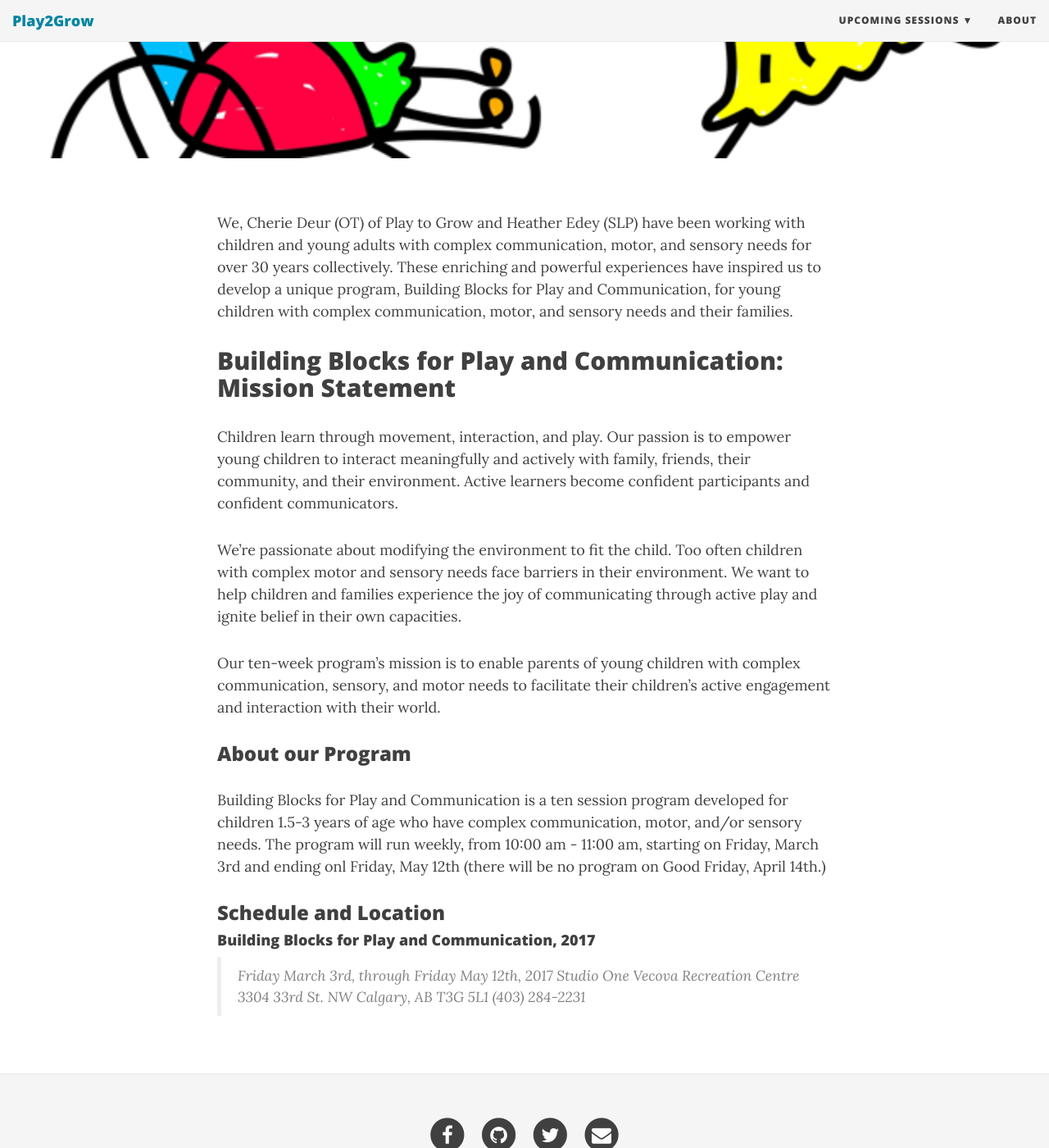
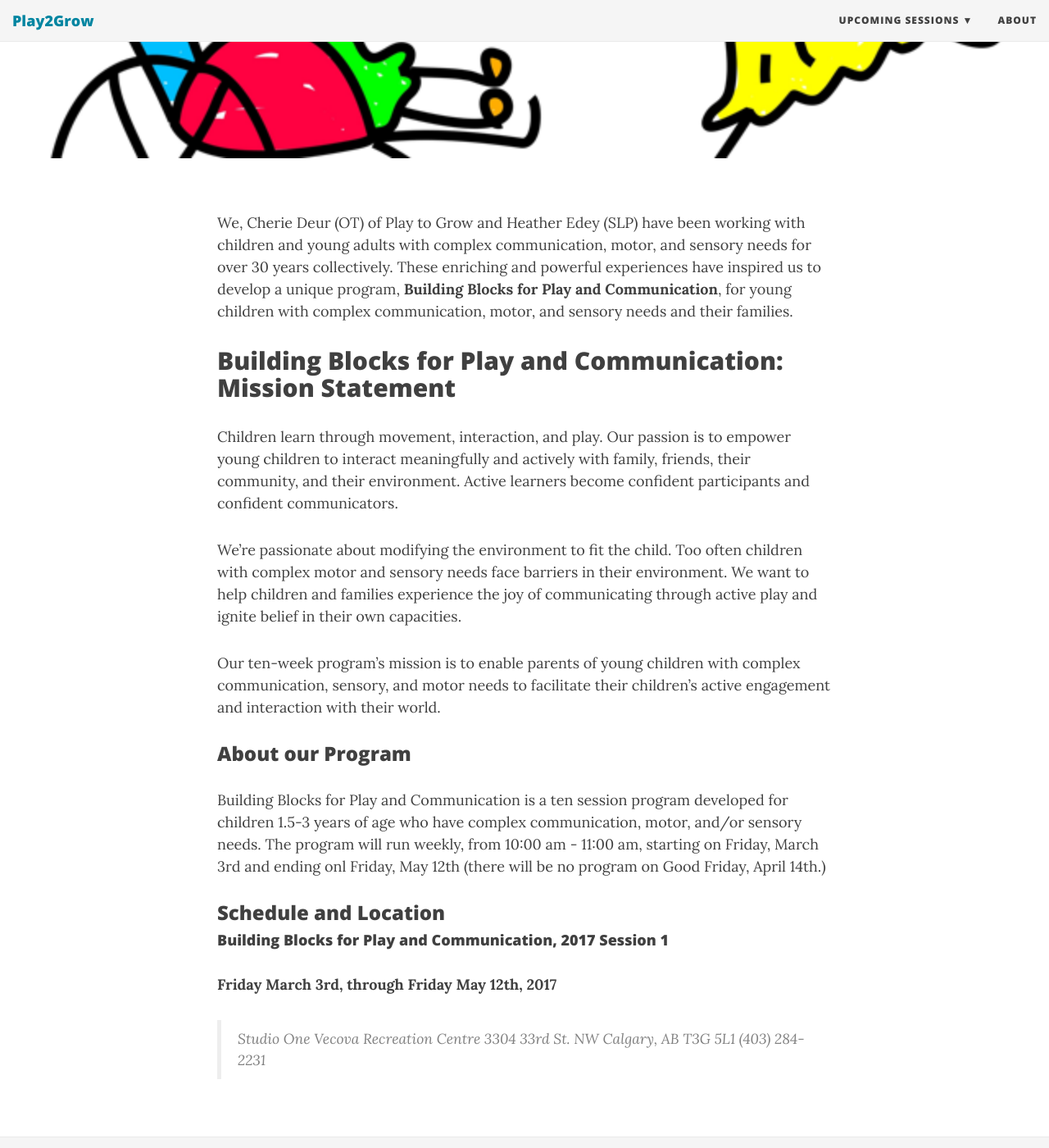
Before and after one commit to playtogrow/playtogrow.github.io, a Jekyll site: the page built from index.md, in a window 1280 px wide and 1400 px high, scrolled down 296 px. Shown: the whole window at 82% size. Built offline with Jekyll 4.4.1, drawn with Linux system fonts in a browser that asks for light colours; nearby versions of some CDN libraries.

Commit message:
minor formatting

```diff
--- a/index.md
+++ b/index.md
@@ -5,7 +5,7 @@ title: Play2Grow
 bigimg: img/play2grow-logo.png
 ---
 
-We, Cherie Deur (OT) of Play to Grow and Heather Edey (SLP) have been working with children and young adults with complex communication, motor, and sensory needs for over 30 years collectively. These enriching and powerful experiences have inspired us to develop a unique program, Building Blocks for Play and Communication, for young children with complex communication, motor, and sensory needs and their families.
+We, Cherie Deur (OT) of Play to Grow and Heather Edey (SLP) have been working with children and young adults with complex communication, motor, and sensory needs for over 30 years collectively. These enriching and powerful experiences have inspired us to develop a unique program, **Building Blocks for Play and Communication**, for young children with complex communication, motor, and sensory needs and their families.
 
 ## Building Blocks for Play and Communication: Mission Statement
 
@@ -21,8 +21,8 @@ Building Blocks for Play and Communication is a ten session program developed fo
 
 ### Schedule and Location
 
-#### Building Blocks for Play and Communication, 2017
-> Friday March 3rd, through Friday May 12th, 2017
+#### Building Blocks for Play and Communication, 2017 Session 1
+**Friday March 3rd, through Friday May 12th, 2017**
 > Studio One
 > Vecova Recreation Centre
 > 3304 33rd St. NW
```
